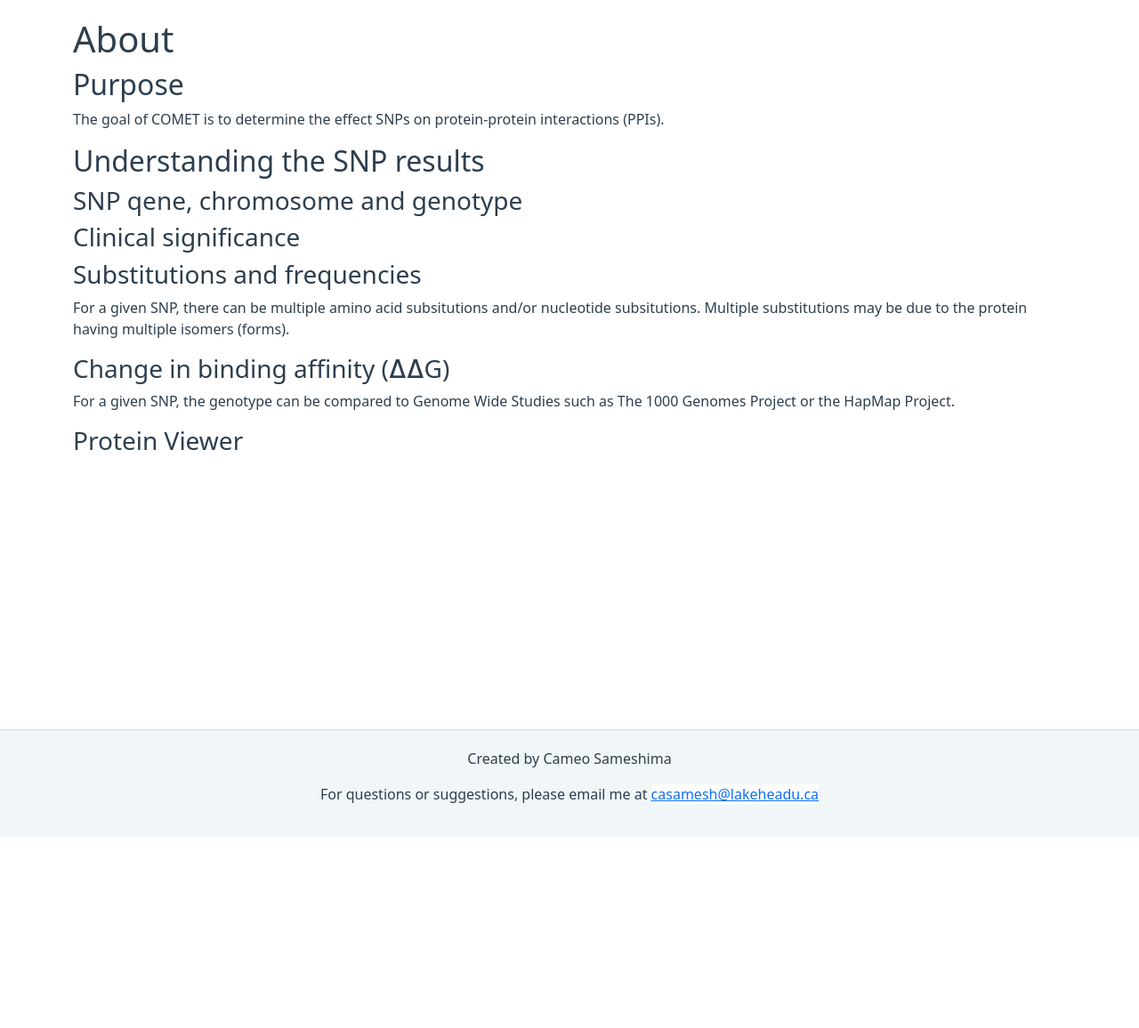
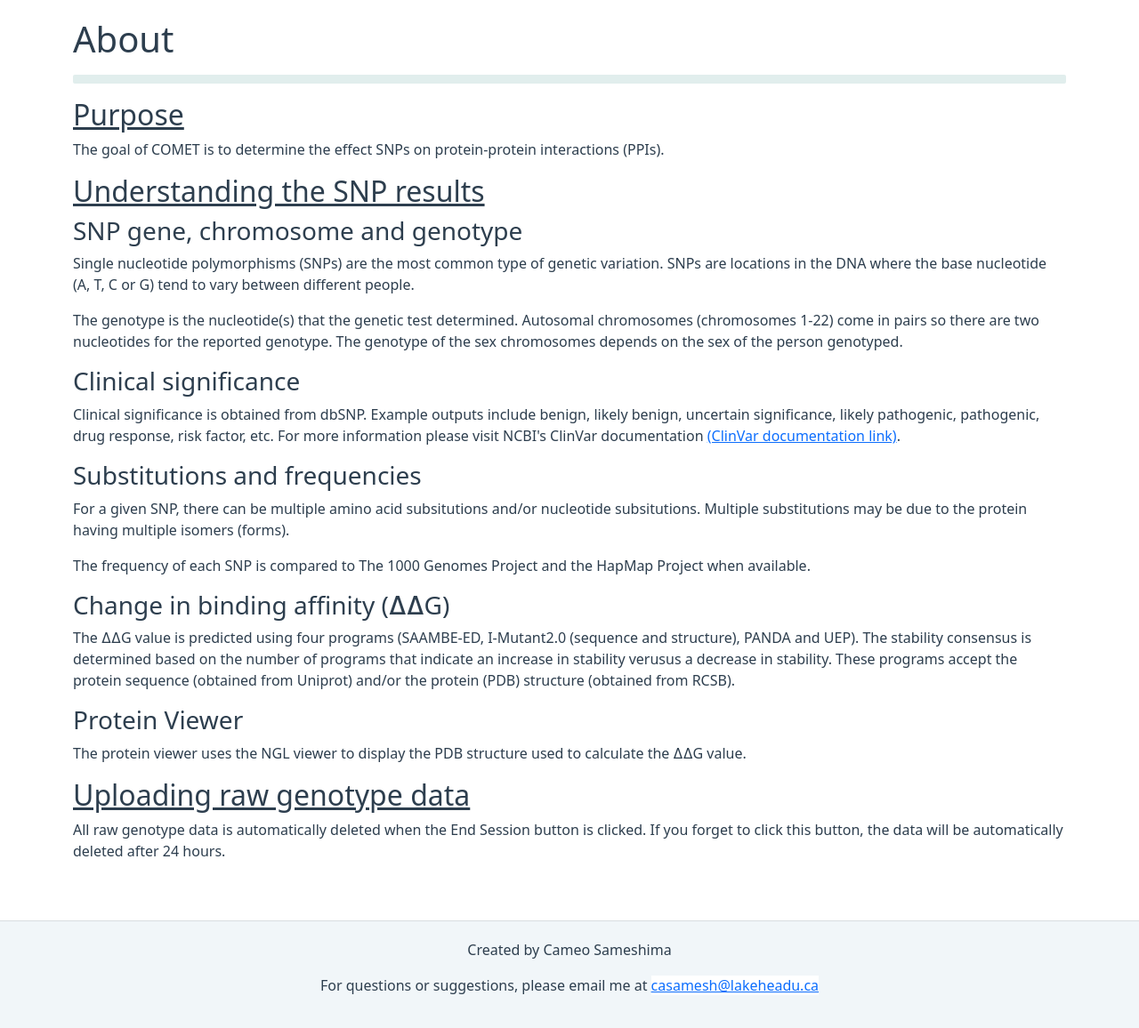
Before and after one commit to cameosam/comet, a Flask app: page /about in a window 1280 px wide. Shown: the part 57-1213 px from the top of the page at 89% size. Before the commit the page ends 998 px from the top, so only its background shows below. Run offline with Flask 2, Linux system fonts and the light colour scheme.

Commit message:
automatic file delete and add info text

```diff
--- a/main.py
+++ b/main.py
@@ -8,6 +8,7 @@
 from helperfun import *
 from ddgcalc import ddgcalcs
 import secrets
+import time
 
 # from flask_session import Session
 # from datetime import timedelta
@@ -33,6 +34,13 @@
 @app.route("/")
 @app.route("/home")
 def index():
+    now = time.time()
+    files = [os.path.join(app.config['UPLOAD_FOLDER'], filename) for filename in os.listdir( app.config['UPLOAD_FOLDER'])]
+    for filename in files:
+        # automatic delete of upladed files after 24 hours
+        if (now - os.stat(filename).st_mtime) > (24 * 60 * 60):
+            command = "rm {0}".format(filename)
+            subprocess.call(command, shell=True)
     return render_template("index.html")
 
 @app.route("/about")
@@ -43,10 +51,8 @@
 def endsession():
     if session.get("file") != None:
         os.remove('uploads/'+session["file"]+'.pkl')
-        os.remove('uploads/'+session["file"])
-        # remove pickles
         [session.pop(key) for key in list(session.keys())]
-        flash('Thanks for using COMET. All session data has been deleted.')
+        flash('Thanks for using COMET. All session data and files have been deleted.')
     else:
         flash('Nothing to be deleted!')
     return redirect(url_for('index'))
@@ -58,7 +64,7 @@
             file = request.files['file']
             if allowed_file(file.filename):
                 filename = secure_filename(file.filename)
-                filename = filename + secrets.token_urlsafe(16)
+                filename = filename[:-4] + secrets.token_urlsafe(16)
                 file.save(os.path.join(app.config['UPLOAD_FOLDER'], filename))
                 session["file"] = filename
                 rs_list = []
@@ -83,6 +89,7 @@
                     rs_df = rs_df.join(db.set_index('rsid'), on='rsid')
                     rs_df = rs_df.dropna()
                     rs_df = rs_df.reset_index(drop=True)
+                    os.remove('./uploads/'+filename)
                     rs_df.to_pickle("./uploads/"+filename+".pkl")
                     return redirect(url_for("select"))
                 else:
--- a/templates/about.html
+++ b/templates/about.html
@@ -1,20 +1,35 @@
 {% extends "base.html" %} {% block title %} COMET Home{% endblock %} {% block content%}
 <div class="container">
     <h1>About</h1>
-    <h2>Purpose</h2>
+    <hr>
+    <h2><u>Purpose</u></h2>
     <p>The goal of COMET is to determine the effect SNPs on protein-protein interactions (PPIs).</p>
-    <h2>Understanding the SNP results</h2>
-    <h3>SNP qene, chromosome and genotype</h3>
+    <h2><u>Understanding the SNP results</u></h2>
+    <h3>SNP gene, chromosome and genotype</h3>
+    <p>Single nucleotide polymorphisms (SNPs) are the most common type of genetic variation. SNPs are locations in the
+        DNA where the base nucleotide (A, T, C or G) tend to vary between different people.</p>
+    <p>The genotype is the nucleotide(s) that the genetic test determined. Autosomal chromosomes (chromosomes 1-22) come
+        in pairs so there are two nucleotides for the reported genotype. The genotype of the sex chromosomes depends
+        on the sex of the person genotyped.</p>
     <h3>Clinical significance</h3>
+    <p>Clinical significance is obtained from dbSNP. Example outputs include benign, likely benign, uncertain
+        significance, likely pathogenic, pathogenic, drug response, risk factor, etc. For more information please visit
+        NCBI's ClinVar documentation <a href="https://www.ncbi.nlm.nih.gov/clinvar/docs/clinsig/">(ClinVar documentation
+            link)</a>.</p>
     <h3>Substitutions and frequencies</h3>
     <p>For a given SNP, there can be multiple amino acid subsitutions and/or nucleotide subsitutions. Multiple
         substitutions may be due to the protein having multiple isomers (forms).</p>
+    <p>The frequency of each SNP is compared to The 1000 Genomes Project and the HapMap Project when available.</p>
     <h3>Change in binding affinity (∆∆G)</h3>
-    <p>For a given SNP, the genotype can be compared to Genome Wide Studies such as The 1000 Genomes Project or the
-        HapMap Project.</p>
+    <p>The ∆∆G value is predicted using four programs (SAAMBE-ED, I-Mutant2.0 (sequence and structure), PANDA and UEP).
+        The stability consensus is determined based on the number of programs that indicate an increase in stability
+        verusus a decrease in stability. These programs accept the protein sequence (obtained from Uniprot) and/or the
+        protein (PDB) structure (obtained from RCSB).</p>
     <h3>Protein Viewer</h3>
-
-
+    <p>The protein viewer uses the NGL viewer to display the PDB structure used to calculate the ∆∆G value.</p>
+    <h2><u>Uploading raw genotype data</u></h2>
+    <p>All raw genotype data is automatically deleted when the End Session button is clicked. If you forget to click
+        this button, the data will be automatically deleted after 24 hours.</p>
 </div>
 
 {% endblock %}
--- a/templates/input.html
+++ b/templates/input.html
@@ -3,13 +3,13 @@
 <div class="container">
     <h1>Step 1: Upload a genotype file</h3>
     <div class="grey-border">
-        <p>This is a <strong>raw genotype text file </strong> from a direct-to-consumer (DTC) genetic test.</p>
+        <p>This is a <strong>raw genotype text (.txt) file </strong> from a direct-to-consumer (DTC) genetic test. This application currently only supports files from 23andMe and AncestryDNA.</p>
         <p>If you do not have a raw genotype file but would like to use this application, you can freely download raw
             genotype files from OpenSnp. (<a href="https://opensnp.org/">OpenSNP Link</a>)</p>
-        <p><strong>When you are finished using this application, please click End Session </strong> (the red button located in the top right corner) to automatically delete the uploaded file and any session data.</p>
+        <p><strong>When you are finished using this application, please click End Session </strong> (the red button located in the top right corner) to automatically delete all files and session data.</p>
     </div>
     <form method=post enctype=multipart/form-data>
-        <label for="uploadfile">Upload raw genotype file:</label>
+        <label for="uploadfile">Raw genotype file:</label>
         <input id="uploadfile" type=file name=file>
         <input type=submit class="btn btn-primary" style="display: block; margin-top: 15px;" value="Upload and analyze file">
     </form>
```
Also changed, not shown: 1 other file.
